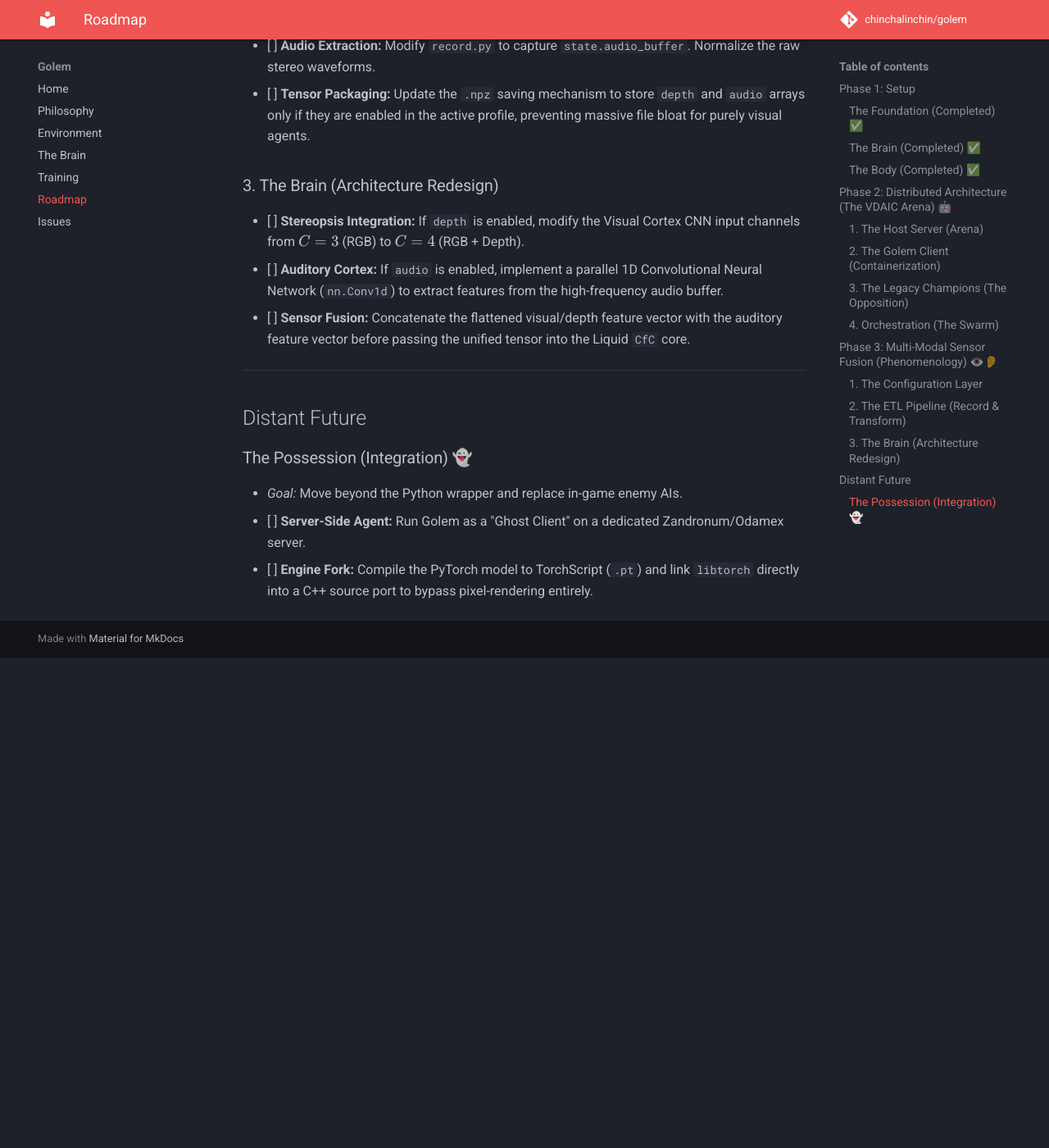
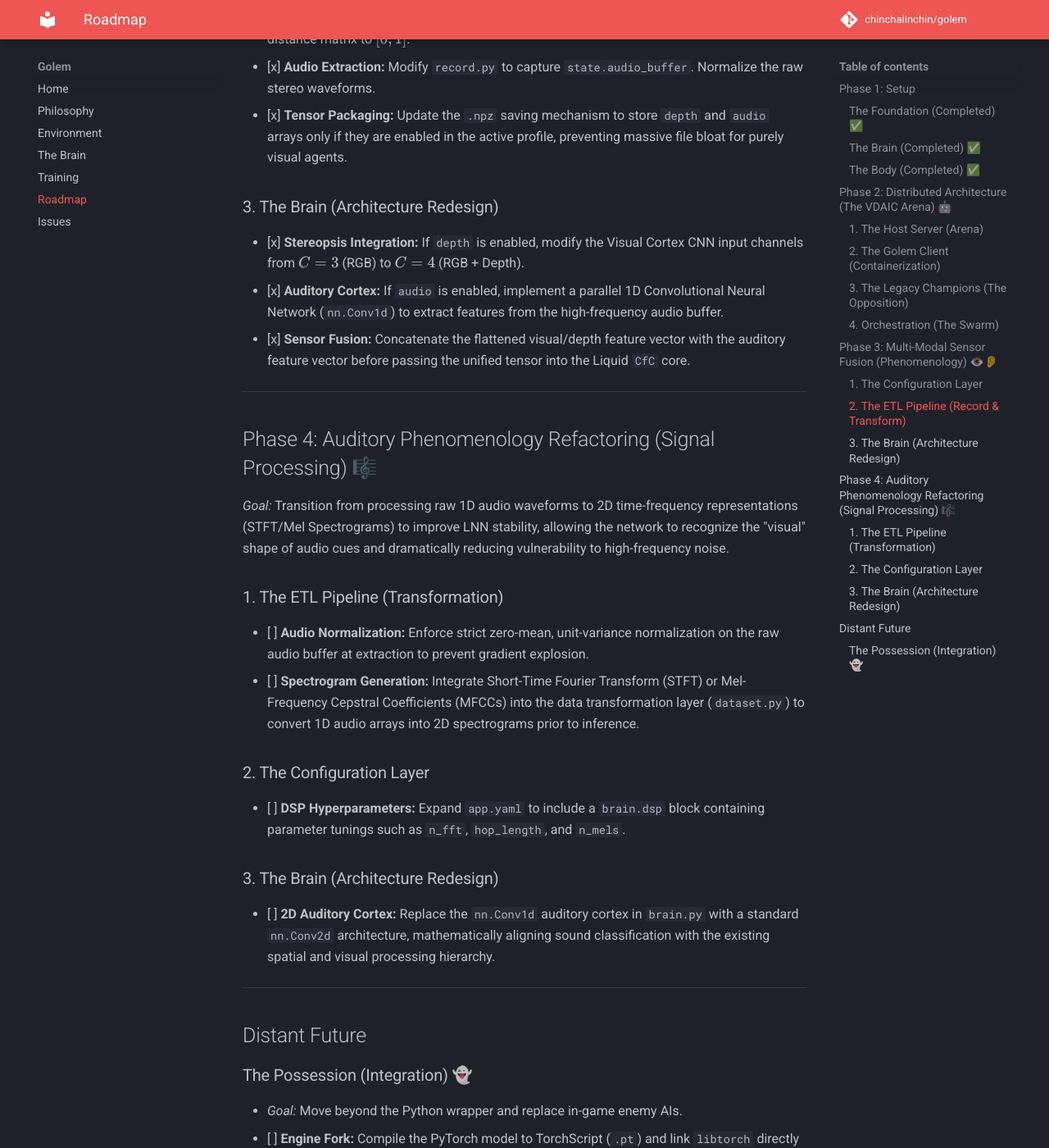
Before and after one commit to chinchalinchin/golem, an MkDocs documentation site: the page built from docs/roadmap.md, in a window 1280 px wide and 1400 px high, scrolled down 2443 px. Shown: the whole window at 82% size. Built offline with MkDocs 1.6.1 and Material for MkDocs 9.7.7, drawn with Linux system fonts in a browser that asks for light colours; comment, search, counter and statistics services are not loaded; before the commit the page ends 3245 px from its top, so only the background shows below that.

Commit message:
add issues and phase to roadmap

```diff
--- a/docs/roadmap.md
+++ b/docs/roadmap.md
@@ -41,7 +41,7 @@
 
 ### 2. The Golem Client (Containerization)
 
-* [~] **Headless Rendering:** Configure the ViZDoom to render the visual buffer headlessly.
+* [x] **Headless Rendering:** Configure the ViZDoom to render the visual buffer headlessly.
 * [x] **Network Synchronization:** ensure the LNN's inference tick-rate stays aligned with the network server.
 * [x] **Modular Dockerfile:** The image should package Python 3.10+, PyTorch, and ViZDoom, but **omit the model weights**.
 * [x] **Volume Mounting:** Configure the container entrypoint to load the `golem.pth` brain and `app.yaml` configuration from a mounted volume directory (e.g., `-v ./data/fluid:/app/data`).
@@ -60,32 +60,53 @@
     * Nx Golem Agents (using the same image, but mounting different profile volumes, e.g. `basic` or `fluid`).
 * [x] **Agent Parameterization:** Pass unique names and colors via environment variables.
 
+---
+
 ## Phase 3: Multi-Modal Sensor Fusion (Phenomenology) 👁️👂
 
 *Goal:* Expand the agent's sensory perception beyond the 2D pixel array by integrating ViZDoom's raw depth and audio buffers into the Liquid Neural Network, effectively granting stereopsis and audition without exposing underlying game-state variables.
 
 ### 1. The Configuration Layer
 
-* [ ] **Sensor Toggles:** Update `app.yaml` to include a `brain.sensors` block with boolean toggles for `depth` and `audio`.
-* [ ] **Dynamic Action Space:** Update `config.py` to parse these toggles and pass them to the ETL and Model initialization layers.
+* [x] **Sensor Toggles:** Update `app.yaml` to include a `brain.sensors` block with boolean toggles for `depth` and `audio`.
+* [x] **Dynamic Action Space:** Update `config.py` to parse these toggles and pass them to the ETL and Model initialization layers.
 
 ### 2. The ETL Pipeline (Record & Transform)
 
-* [ ] **Depth Extraction:** Modify `record.py` to capture `state.depth_buffer`. Normalize the 1D distance matrix to $[0, 1]$.
-* [ ] **Audio Extraction:** Modify `record.py` to capture `state.audio_buffer`. Normalize the raw stereo waveforms.
-* [ ] **Tensor Packaging:** Update the `.npz` saving mechanism to store `depth` and `audio` arrays only if they are enabled in the active profile, preventing massive file bloat for purely visual agents.
+* [x] **Depth Extraction:** Modify `record.py` to capture `state.depth_buffer`. Normalize the 1D distance matrix to $[0, 1]$.
+* [x] **Audio Extraction:** Modify `record.py` to capture `state.audio_buffer`. Normalize the raw stereo waveforms.
+* [x] **Tensor Packaging:** Update the `.npz` saving mechanism to store `depth` and `audio` arrays only if they are enabled in the active profile, preventing massive file bloat for purely visual agents.
 
 ### 3. The Brain (Architecture Redesign)
 
-* [ ] **Stereopsis Integration:** If `depth` is enabled, modify the Visual Cortex CNN input channels from $C=3$ (RGB) to $C=4$ (RGB + Depth).
-* [ ] **Auditory Cortex:** If `audio` is enabled, implement a parallel 1D Convolutional Neural Network (`nn.Conv1d`) to extract features from the high-frequency audio buffer.
-* [ ] **Sensor Fusion:** Concatenate the flattened visual/depth feature vector with the auditory feature vector before passing the unified tensor into the Liquid `CfC` core.
+* [x] **Stereopsis Integration:** If `depth` is enabled, modify the Visual Cortex CNN input channels from $C=3$ (RGB) to $C=4$ (RGB + Depth).
+* [x] **Auditory Cortex:** If `audio` is enabled, implement a parallel 1D Convolutional Neural Network (`nn.Conv1d`) to extract features from the high-frequency audio buffer.
+* [x] **Sensor Fusion:** Concatenate the flattened visual/depth feature vector with the auditory feature vector before passing the unified tensor into the Liquid `CfC` core.
+
+---
+
+## Phase 4: Auditory Phenomenology Refactoring (Signal Processing) 🎼
+
+*Goal:* Transition from processing raw 1D audio waveforms to 2D time-frequency representations (STFT/Mel Spectrograms) to improve LNN stability, allowing the network to recognize the "visual" shape of audio cues and dramatically reducing vulnerability to high-frequency noise.
+
+### 1. The ETL Pipeline (Transformation)
+
+* [ ] **Audio Normalization:** Enforce strict zero-mean, unit-variance normalization on the raw audio buffer at extraction to prevent gradient explosion.
+* [ ] **Spectrogram Generation:** Integrate Short-Time Fourier Transform (STFT) or Mel-Frequency Cepstral Coefficients (MFCCs) into the data transformation layer (`dataset.py`) to convert 1D audio arrays into 2D spectrograms prior to inference.
+
+### 2. The Configuration Layer
+
+* [ ] **DSP Hyperparameters:** Expand `app.yaml` to include a `brain.dsp` block containing parameter tunings such as `n_fft`, `hop_length`, and `n_mels`.
+
+### 3. The Brain (Architecture Redesign)
+
+* [ ] **2D Auditory Cortex:** Replace the `nn.Conv1d` auditory cortex in `brain.py` with a standard `nn.Conv2d` architecture, mathematically aligning sound classification with the existing spatial and visual processing hierarchy.
 
 ---
 
 ## Distant Future
 
 ### The Possession (Integration) 👻
+
 * *Goal:* Move beyond the Python wrapper and replace in-game enemy AIs.
-* [ ] **Server-Side Agent:** Run Golem as a "Ghost Client" on a dedicated Zandronum/Odamex server.
 * [ ] **Engine Fork:** Compile the PyTorch model to TorchScript (`.pt`) and link `libtorch` directly into a C++ source port to bypass pixel-rendering entirely.
```
Also changed, not shown: docs/issues.md (+29 -0 lines).
